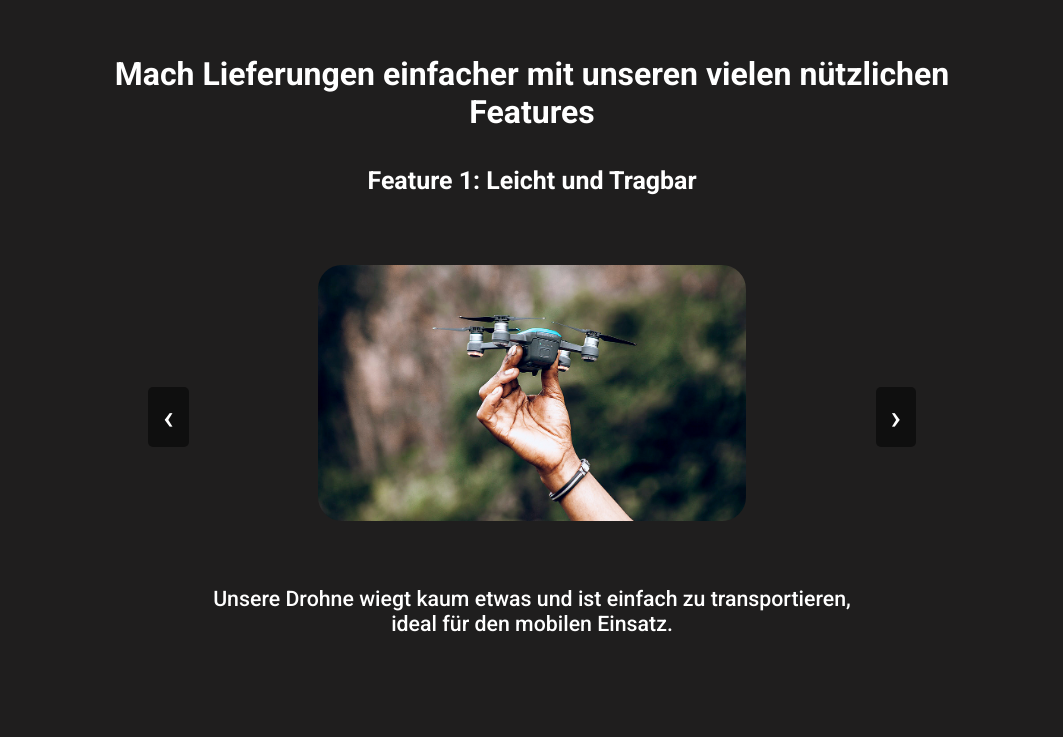
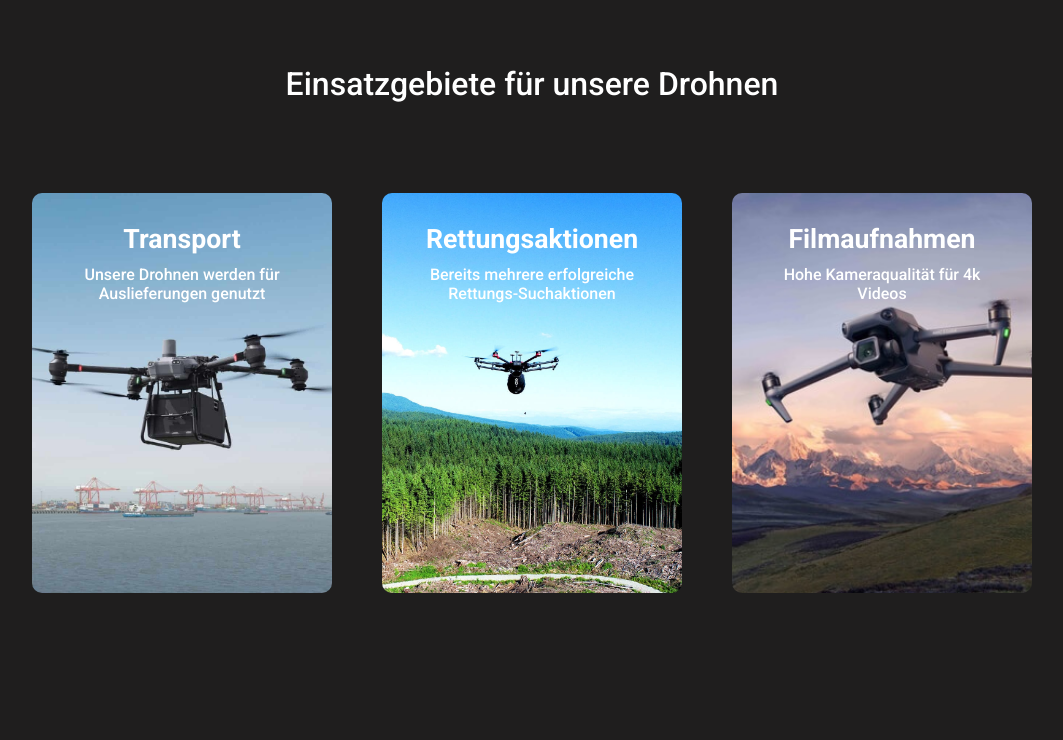
Before and after one commit to Lucam31/HighFloat, a plain HTML site: page index.html in a window 1280 px wide. Shown: the part 1663-2403 px from the top of the page, without its empty margins (108-1171 px from the left). Drawn offline with Linux system fonts and the light colour scheme.

Commit message:
Final? maybe

```diff
--- a/index.html
+++ b/index.html
@@ -62,6 +62,7 @@
             </div>
             <ul class="navlinks">
                 <li><a href="#about">About</a></li>
+                <li><a href="#usage">Einsatz</a></li>
                 <li><a href="#features">Features</a></li>
                 <li><a href="#buy">Kaufen</a></li>
             </ul>
@@ -137,10 +138,33 @@
                 <p>
                     HighFloat steht für innovative Technologie und Nachhaltigkeit. Als führender Hersteller von umweltfreundlichen Lieferdrohnen revolutionieren wir die Logistikbranche.
                     <br /><br />
-                    Unsere emissionsfreien und federleichten Drohnen ermöglichen eine schnelle, präzise und CO₂-neutrale Auslieferung von Paketen – selbst in schwer zugänglichen Regionen.
+                    Unsere emissionsfreien und federleichten Drohnen ermöglichen eine schnelle, präzise und CO₂-neutrale Auslieferung von Paketen und andere Tätigkeiten.
                     <br /><br />
                     Mit modernster Technologie, hoher Effizienz und einem klaren Fokus auf den Schutz der Umwelt setzt HighFloat neue Maßstäbe für den Transport der Zukunft.
                 </p>
+            </div>
+        </div>
+    </section>
+    <section id="usage">
+        <div class="usageTitle">Einsatzgebiete für unsere Drohnen</div>
+        <div class="card-container">
+            <div class="card" style="background-image: url('images/delivery_drone.jpg');">
+                <div class="card-content">
+                    <h2>Transport</h2>
+                    <p>Unsere Drohnen werden für Auslieferungen genutzt</p>
+                </div>
+            </div>
+            <div class="card" style="background-image: url('images/drone_forest.jpg');">
+                <div class="card-content">
+                    <h2>Rettungsaktionen</h2>
+                    <p>Bereits mehrere erfolgreiche Rettungs-Suchaktionen</p>
+                </div>
+            </div>
+            <div class="card" style="background-image: url('images/drone_camera.jpg');">
+                <div class="card-content">
+                    <h2>Filmaufnahmen</h2>
+                    <p>Hohe Kameraqualität für 4k Videos</p>
+                </div>
             </div>
         </div>
     </section>
--- a/style.css
+++ b/style.css
@@ -152,6 +152,51 @@ nav{
     font-size: 16pt;
 }
 
+/* Usage section */
+#usage {
+    display: flex;
+    flex-direction: column;
+    justify-content: center;
+    align-items: center;
+}
+.usageTitle {
+    font-size: 24pt;
+    margin-top: 10%;
+    height: 10%;
+}
+.card-container {
+    position: relative;
+    display: flex;
+    flex-wrap: wrap;
+    justify-content: center;
+    gap: 50px;
+    height: 80%;
+    margin-top: 60px;
+}
+
+.card {
+    border-radius: 10px;
+    overflow: hidden;
+    width: 300px;
+    height: 400px;
+    transition: transform 0.3s;
+    background-size: 400px;
+    background-repeat: no-repeat;
+}
+
+.card:hover {
+    transform: translateY(-15px);
+}
+
+.card-content {
+    padding: 30px;
+    text-align: center;
+}
+
+.card-content h2 {
+    font-size: 20pt;
+    margin-bottom: 10px;
+}
 
 /* Features section */
 .featureDiv{
```
Also changed, not shown: images/delivery_drone.jpg (added), images/drone_camera.jpg (added), images/drone_forest.jpg (added), 3 other files.
